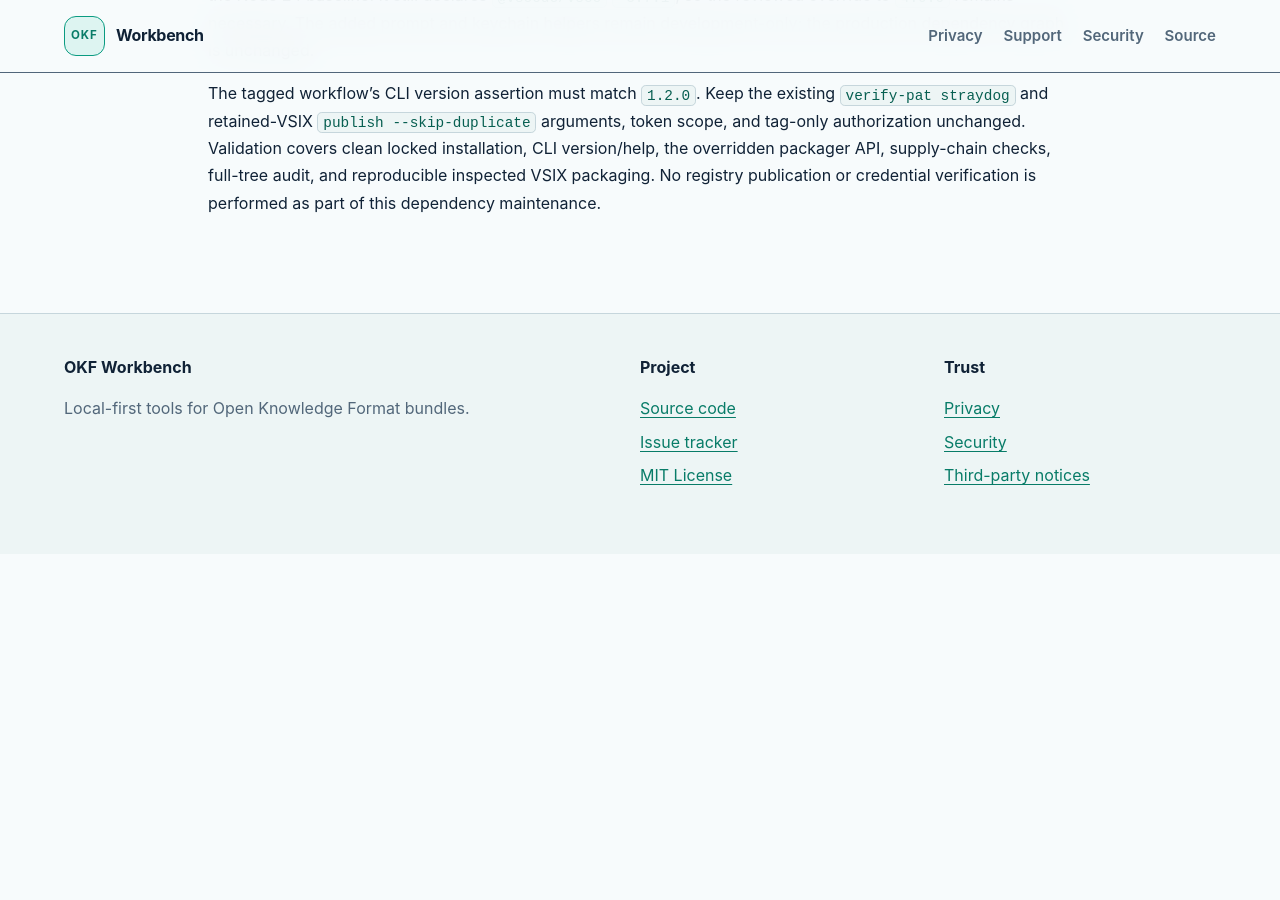
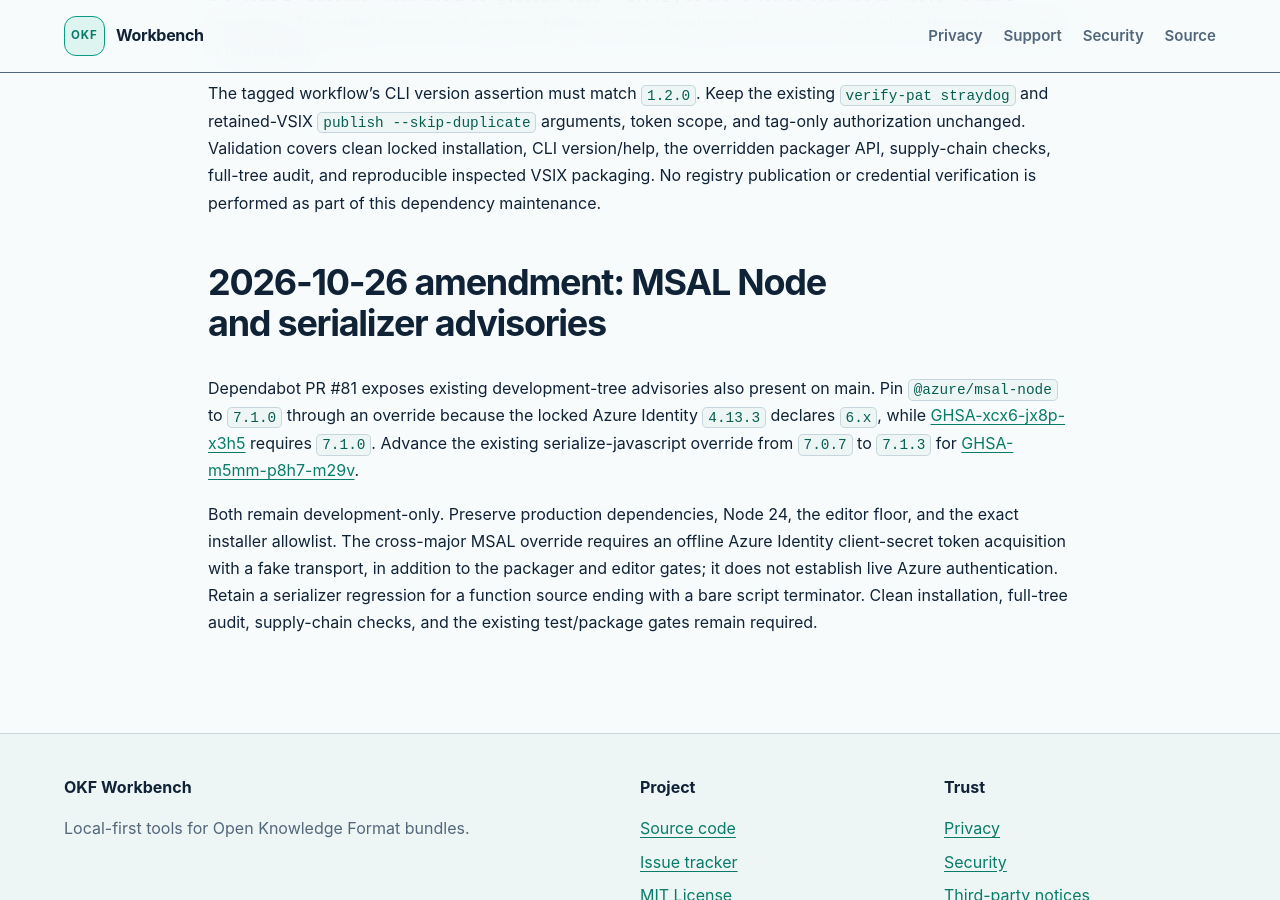
Before and after one commit to koizumikento/okf-workbench, a Jekyll site: the page built from docs/decisions/0013-development-tooling-security-updates.md, in a window 1280 px wide and 900 px high, scrolled down 2878 px. Built offline with Jekyll 4.4.1, drawn with Linux system fonts in a browser that asks for light colours; our own code applies the rules of GitHub Pages for plain Markdown files; before the commit the page ends 3432 px from its top, so only the background shows below that.

Commit message:
fix: patch development dependency security advisories

```diff
--- a/docs/decisions/0013-development-tooling-security-updates.md
+++ b/docs/decisions/0013-development-tooling-security-updates.md
@@ -77,3 +77,19 @@ and tag-only authorization unchanged. Validation covers clean locked installatio
 CLI version/help, the overridden packager API, supply-chain checks, full-tree audit,
 and reproducible inspected VSIX packaging. No registry publication or credential
 verification is performed as part of this dependency maintenance.
+
+## 2026-10-26 amendment: MSAL Node and serializer advisories
+
+Dependabot PR #81 exposes existing development-tree advisories also present on main.
+Pin `@azure/msal-node` to `7.1.0` through an override because the locked Azure Identity
+`4.13.3` declares `6.x`, while
+[GHSA-xcx6-jx8p-x3h5](https://github.com/advisories/GHSA-xcx6-jx8p-x3h5) requires `7.1.0`.
+Advance the existing serialize-javascript override from `7.0.7` to `7.1.3` for
+[GHSA-m5mm-p8h7-m29v](https://github.com/advisories/GHSA-m5mm-p8h7-m29v).
+
+Both remain development-only. Preserve production dependencies, Node 24, the editor floor,
+and the exact installer allowlist. The cross-major MSAL override requires an offline Azure
+Identity client-secret token acquisition with a fake transport, in addition to the packager
+and editor gates; it does not establish live Azure authentication. Retain a serializer
+regression for a function source ending with a bare script terminator. Clean installation,
+full-tree audit, supply-chain checks, and the existing test/package gates remain required.
--- a/package.json
+++ b/package.json
@@ -455,7 +455,8 @@
   "overrides": {
     "@vscode/vsce": "$@vscode/vsce",
     "diff": "8.0.4",
-    "serialize-javascript": "7.0.7"
+    "serialize-javascript": "7.1.3",
+    "@azure/msal-node": "7.1.0"
   },
   "allowScripts": {
     "@vscode/vsce-sign@2.1.0": true,
```
Also changed, not shown: docs/implementation-environment.md (+10 -2 lines), test/unit/foundation/development-tooling.test.ts (added, +66 -0 lines), 1 other file.
